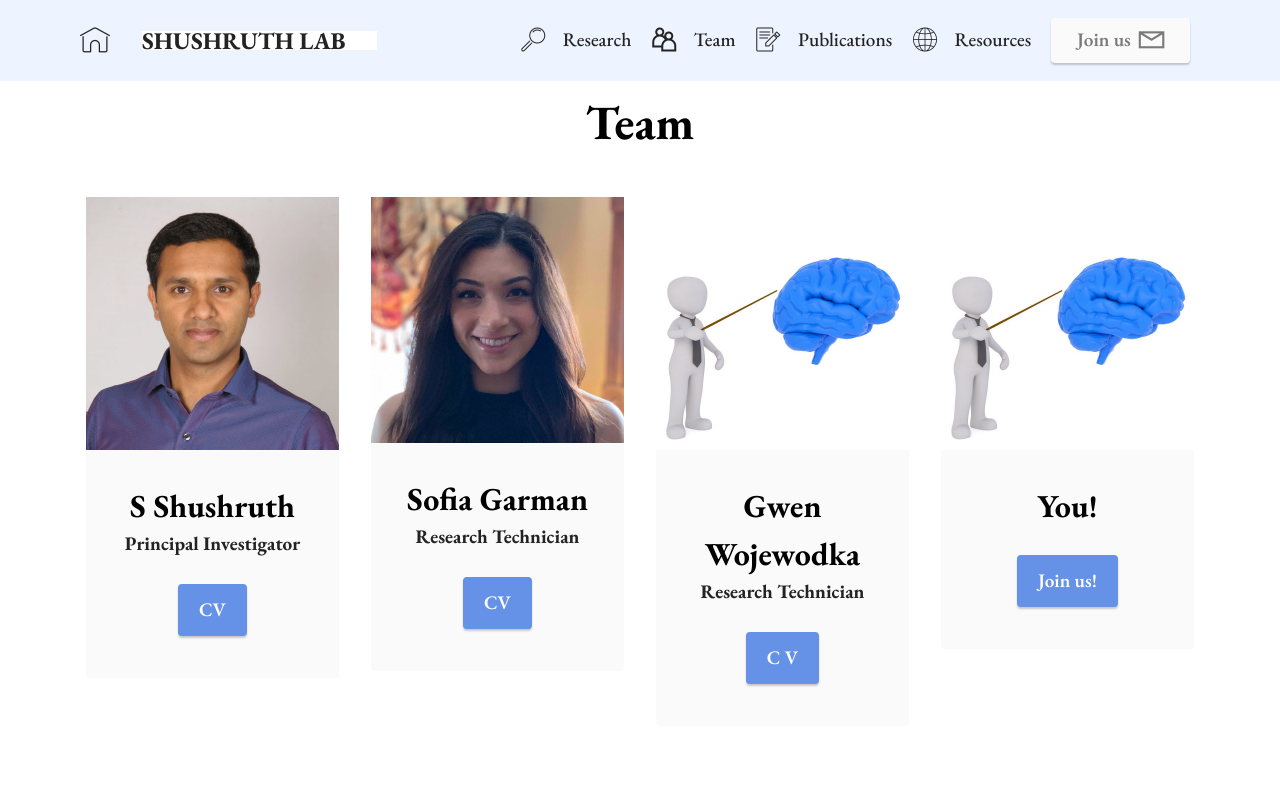
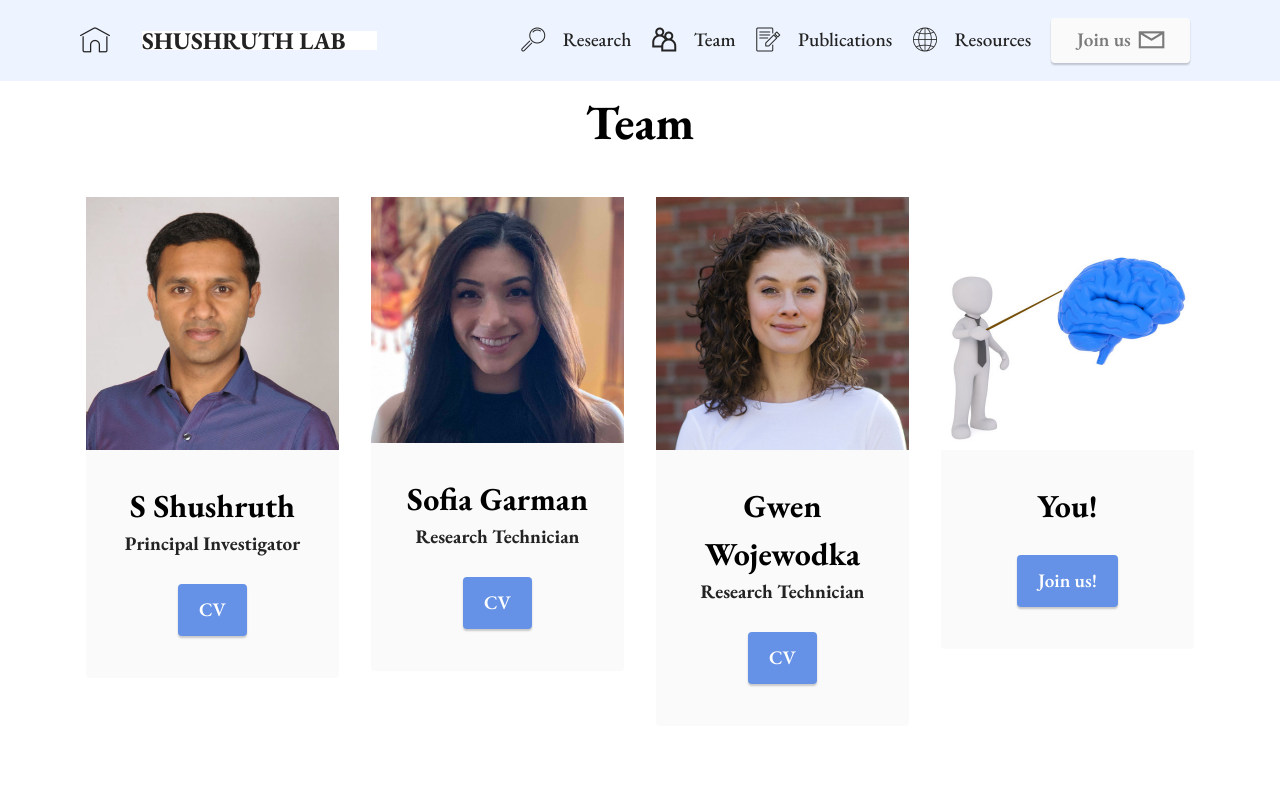
Before and after one commit to shushruthlab/shushruthlab.github.io, a plain HTML site: page team.html in a window 1280 px wide. Shown: the top 800 px of the page. Drawn offline with nearby package versions, Linux system fonts and the light colour scheme; files whose address does not match are found by name.

Commit message:
Added Gwen Wojewodka

```diff
--- a/team.html
+++ b/team.html
@@ -123,7 +123,7 @@
             <div class="col-sm-6 col-lg-3">
                 <div class="card-wrap">
                     <div class="image-wrap">
-                        <img src="assets/images/mbr-1-506x506.jpg" alt="Mobirise Website Builder">
+                        <img src="assets/images/Wojewodka Headshot.jpg" alt="Mobirise Website Builder">
                     </div>
                     <div class="content-wrap">
                         <h5 class="mbr-section-title card-title mbr-fonts-style align-center m-0 display-5">
@@ -132,7 +132,7 @@
                             <strong>Research Technician</strong></h6>
                         <p class="card-text mbr-fonts-style align-center display-7"></p>
 
-                        <div class="mbr-section-btn card-btn align-center"><a class="btn btn-primary display-4" href="team.html">C V</a></div>
+                        <div class="mbr-section-btn card-btn align-center"><a class="btn btn-primary display-4" href="assets/files/Gwen Wojewodka Dec 2022 CV.pdf" target="_blank">CV</a></div>
                     </div>
                 </div>
             </div>
```
Also changed, not shown: assets/images/Wojewodka Headshot.jpg (added), 1 other file.
